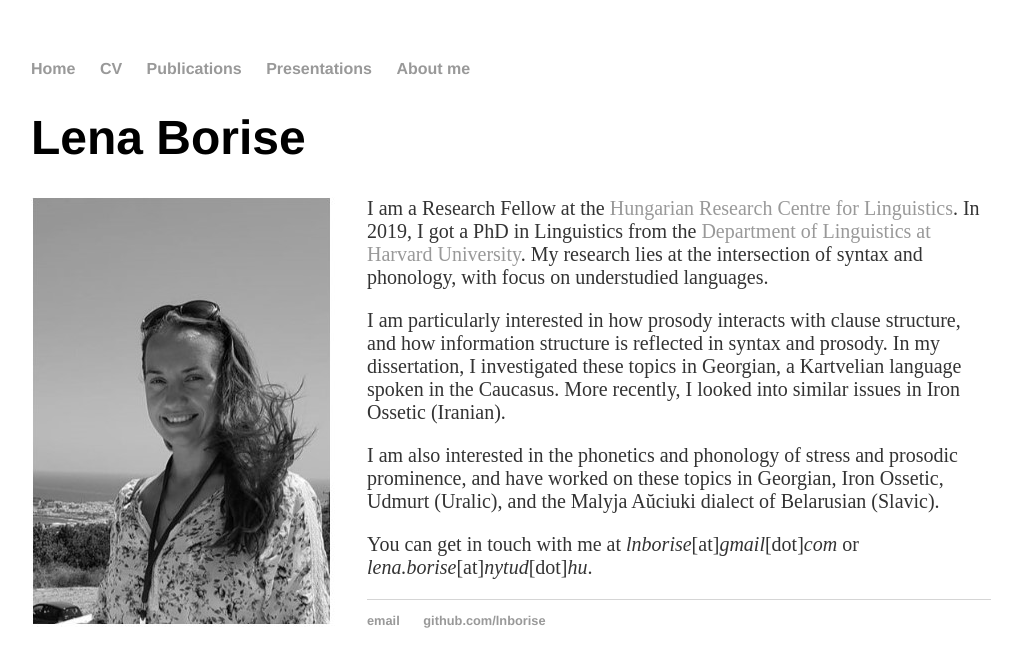
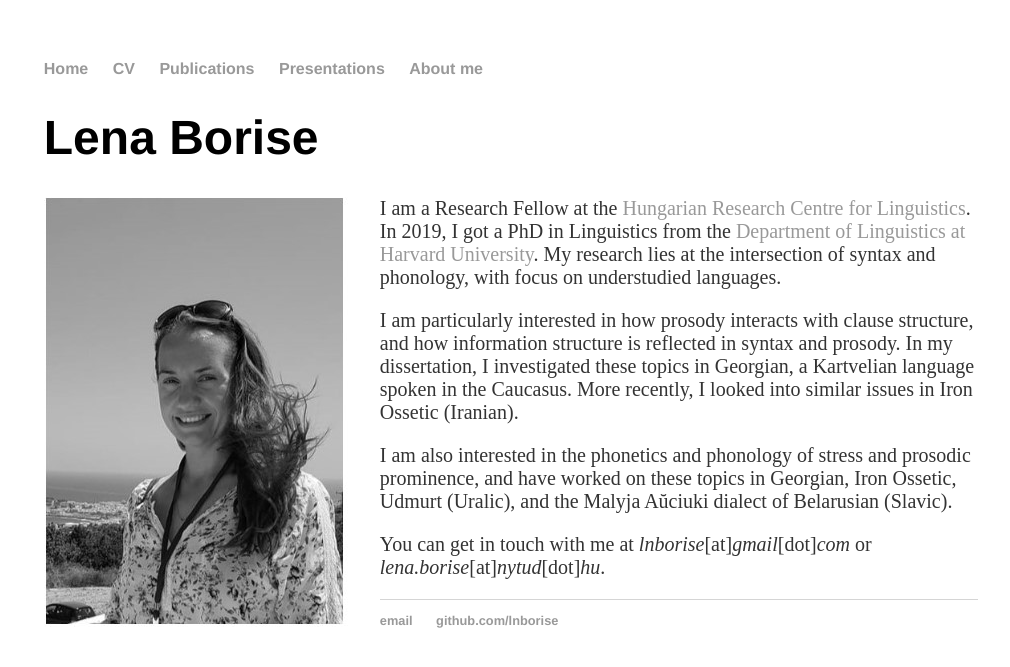
Before and after one commit to lnborise/lnborise.github.io, a Jekyll site: the page built from index.html, in a window 1280 px wide. Shown: the top 667 px of the page, without its empty margins (129-1139 px from the left). Built offline with Jekyll 4.4.1, drawn with Linux system fonts in a browser that asks for light colours.

Commit message:
Update main.css

```diff
--- a/css/main.css
+++ b/css/main.css
@@ -1,6 +1,6 @@
 body {
     margin: 60px auto;
-    width: 75%;
+    width: 73%;
 }
 nav ul, footer ul {
     font-family:'Helvetica', 'Arial', 'Sans-Serif';
```
